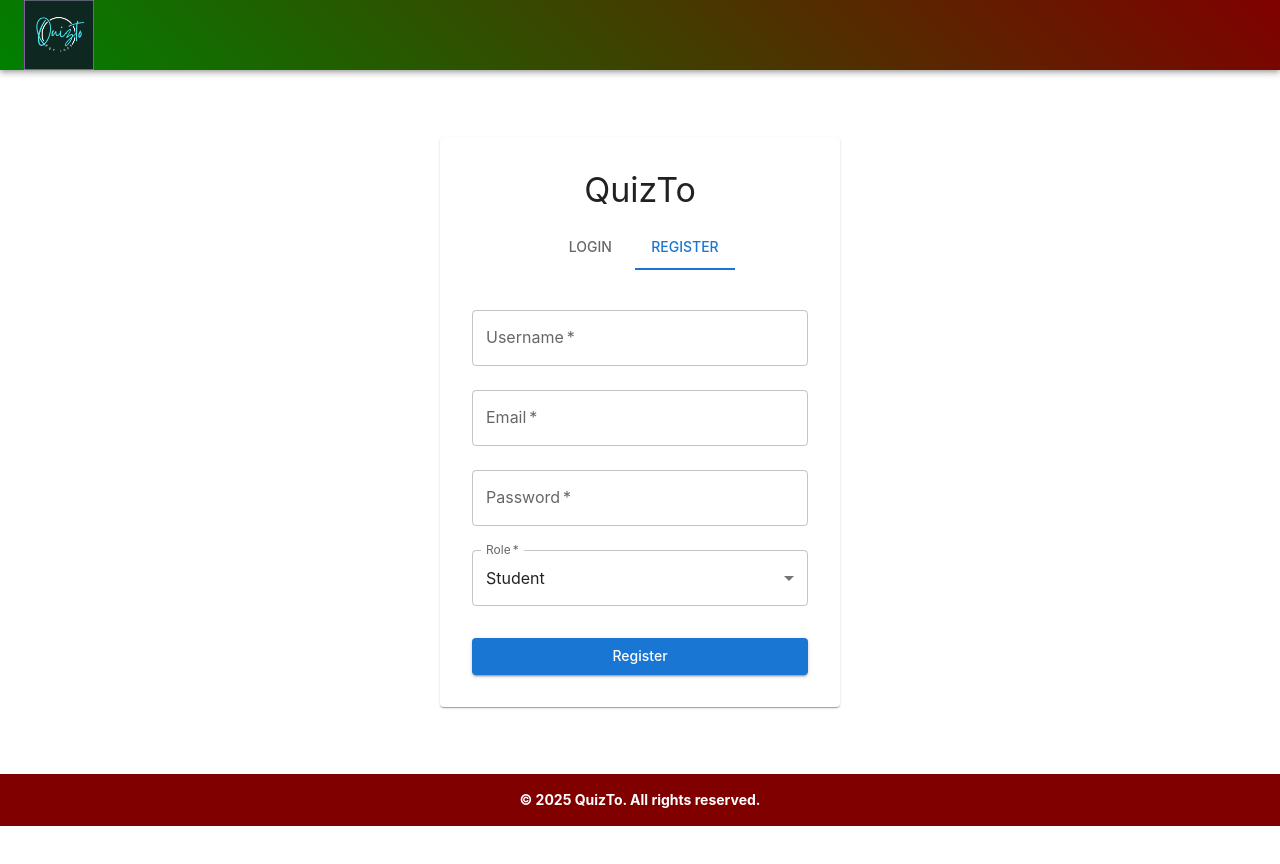
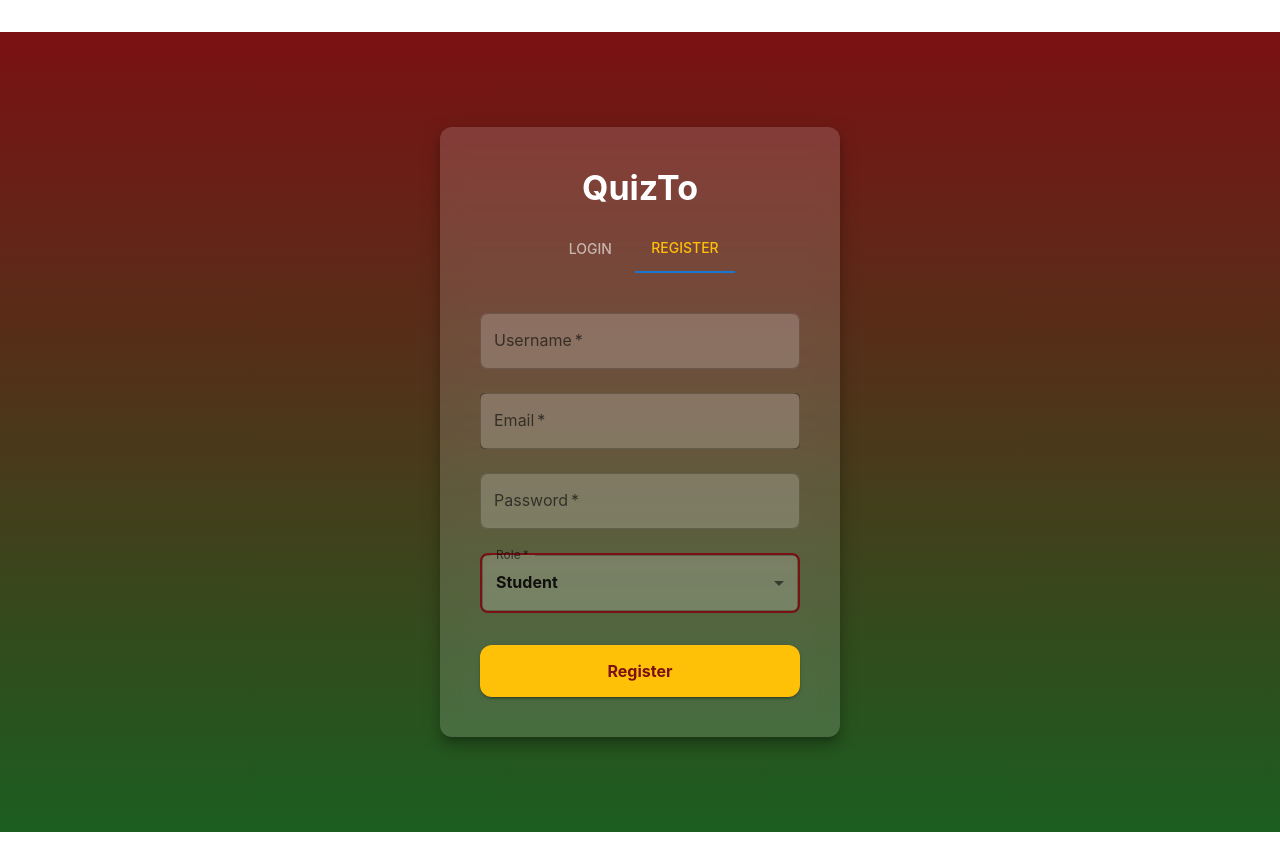
Before and after one commit to Kriztoper/quizto, a React (Create React App) app in the folder frontend/: page /login in a window 1280 px wide. Both pictures are taken after a click on the tab "REGISTER". Before the commit the page ends 826 px from the top, so only its background shows below. Built offline with nearby package versions, Linux system fonts and the light colour scheme.

Commit message:
Fixed the appearance of the login page

```diff
--- a/frontend/src/components/Layout.js
+++ b/frontend/src/components/Layout.js
@@ -1,25 +1,37 @@
 import React from 'react';
 import { AppBar, Toolbar, Typography, Container, Box, CircularProgress } from '@mui/material';
 import { useSelector } from 'react-redux';
+import { useLocation } from 'react-router-dom';
 import Navigation from './Navigation';
 
 const Layout = ({ children }) => {
   const { isAuthenticated, loading } = useSelector(state => state.auth);
+  const location = useLocation(); //get current route
+  const isLoginPage = location.pathname === "/login"; //checks if login page
 
   return (
-    <Box sx={{ display: 'flex', flexDirection: 'column', minHeight: '100vh' }}>
+    <Box sx={{ display: 'flex', flexDirection: 'column', minHeight: '100vh' ,
+            overflow: 'hidden', backgroundColor: 'inherit',
+    }}>
+      {!isLoginPage && (
       <AppBar position="static">
         <Toolbar
           style={{display: 'flex',
               justifyContent: 'space-between' ,
               alignItems: 'center',
               backgroundImage: 'linear-gradient(45deg, #008000, #800000)',
-              color: 'white',}}>
+              color: 'white',
+              }}>
+
           <img src="quizto.png" alt="My Image" style={{width: '70px'}}/>
-          {isAuthenticated && <Navigation/>}
+          {!isLoginPage && isAuthenticated && <Navigation/>}
         </Toolbar>
       </AppBar>
-      <Container component="main" sx={{ mt: 4, mb: 4, flex: 1, display: 'flex', flexDirection: 'column', alignItems: 'center' }}>
+     )}
+
+      <Container component="main" sx={{ mt: 4, mb: 4, flex: 1, display: 'flex', flexDirection: 'column', alignItems: 'center' ,
+                padding: isLoginPage ? 0 : '16px', //remove padding in login page
+      }}>
         {loading ? (
           <Box sx={{ display: 'flex', justifyContent: 'center', alignItems: 'center', minHeight: '50vh' }}>
             <CircularProgress />
@@ -28,9 +40,26 @@ const Layout = ({ children }) => {
           children
         )}
       </Container>
-      <Box component="footer" sx={{ py: 2, bgcolor: 'maroon' }}>
+      <Box component="footer"
+            sx={{
+              py: 2,
+              width: '100%',
+              textAlign: 'center',
+              position: 'absolute',
+              bottom: 0,
+              left: 0,
+              right: 0,
+              display: isLoginPage ? 'none' : 'flex',
+              justifyContent: 'center',
+              alignItems: 'center',
+              minHeight: '40px',
+              bgcolor: 'transparent',
+              background: isLoginPage ? 'transparent' : 'linear-gradient(to bottom, #7b1113, #1b5e20)'
+       }}>
+
+
         <Container maxWidth="sm">
-          <Typography variant="body2" color="white" align="center" fontWeight="bold">
+          <Typography variant="body2" align="center" fontWeight="bold" color= "white">
             © {new Date().getFullYear()} QuizTo. All rights reserved.
           </Typography>
         </Container>
--- a/frontend/src/pages/Login.js
+++ b/frontend/src/pages/Login.js
@@ -74,18 +74,38 @@ const Login = () => {
   return (
     <Box
       sx={{
+        //position: 'fixed',
+        width: '100vw',
+        height: '100vh',
         display: 'flex',
+        flexDirection: 'column',
         justifyContent: 'center',
         alignItems: 'center',
-        minHeight: '80vh',
+        background: 'linear-gradient(to bottom, #7b1113, #1b5e20)',
+        overflow: 'hidden',
       }}
     >
-      <Paper sx={{ p: 4, width: '100%', maxWidth: 400 }}>
-        <Typography variant="h4" align="center" gutterBottom>
+
+      <Paper
+        elevation={10}
+
+        sx={{ p: 5, width: '90%', maxWidth: 400, backdropFilter: 'blur(10px)', backgroundColor: 'rgba(255, 255, 255, 0.15)', borderRadius: 3,
+              textAlign: 'center', boxShadow: '0px 10px 30px rgba (0, 0, 0, 0, 0.2)', flexDirection: 'column',
+        }}>
+
+        <Typography variant="h4" align="center" gutterBottom
+          sx={{color: 'white', fontWeight: 'bold', mb: 2}}
+        >
+
           QuizTo
         </Typography>
 
-        <Tabs value={tab} onChange={handleTabChange} centered sx={{ mb: 3 }}>
+        <Tabs value={tab} onChange={handleTabChange} indicatorColor='primary' textColor='inherit' centered sx={{ mb: 3,
+          '& .MuiTab-indicator': { backgroundColor: 'green'},
+          '& .MuiTab-root': {color: 'white', fontWeightL: 'bold'}, //{ color: '#1b5e20', fontWeight: 'bold'},
+          '& .Mui-selected': {color: '#FFC107', borderBottom: '2px solid #FFC107'}, //color: '#7b1113', borderBottom: '2px solid #7b1113'},
+         }}>
+
           <Tab label="Login" />
           <Tab label="Register" />
         </Tabs>
@@ -105,6 +125,13 @@ const Login = () => {
             onChange={handleChange}
             margin="normal"
             required
+            InputProps={{
+              sx: {
+                backgroundColor: 'rgba(255, 255, 255, 0.2)',
+                borderRadius: 2,
+                '&:hover': {backgroundColor: 'rgba(255, 255, 255, 0.3)'}
+              }
+            }}
           />
 
           {tab === 1 && (
@@ -117,6 +144,13 @@ const Login = () => {
               onChange={handleChange}
               margin="normal"
               required
+              inputProps={{
+                sx: {
+                  backgroundColor: 'rgba(255, 255, 255, 0.2)',
+                borderRadius: 2,
+                '&:hover': {backgroundColor: 'rgba(255, 255, 255, 0.3)'}
+                }
+              }}
             />
           )}
 
@@ -129,6 +163,13 @@ const Login = () => {
             onChange={handleChange}
             margin="normal"
             required
+            InputProps={{
+              sx: {
+                backgroundColor: 'rgba(255, 255, 255, 0.2)',
+                borderRadius: 2,
+                '&hover': { backgroundColor: 'rgba(255, 255, 255, 0.3)'}
+              }
+            }}
           />
 
           {tab === 1 && (
@@ -141,6 +182,24 @@ const Login = () => {
               onChange={handleChange}
               margin="normal"
               required
+              sx={{
+                backgroundColor: 'rgba(255, 255, 255, 0.2)',
+                border: '2px solid #7b1113',
+                borderRadius: 2,
+                color: 'black',
+                fontWeight: 'bold',
+                '& .MuiInputBase-root': {
+                  fontSize: '16px',
+                  color: '##E8E4C9',
+                  fontWeight: 'bold',
+                },
+                '& .MuiSelect-select': {
+                  padding: '10px',
+                },
+                '&:hover': {
+                  backgroundColor: '#E8E4C9',
+                }}
+              }
               SelectProps={{
                 native: true,
               }}
@@ -154,7 +213,15 @@ const Login = () => {
             type="submit"
             fullWidth
             variant="contained"
-            sx={{ mt: 3 }}
+            sx={{ mt: 3,
+              py: 1.5,
+              fontSize: '16px',
+              borderRadius: 3,
+              backgroundColor: '#FFC107',
+              color: '#7b1113',
+              fontWeight: 'bold',
+              '&:hover': { backgroundColor: '#FFD54F' },
+            }}
             disabled={loading}
           >
             {tab === 0 ? 'Login' : 'Register'}
```
